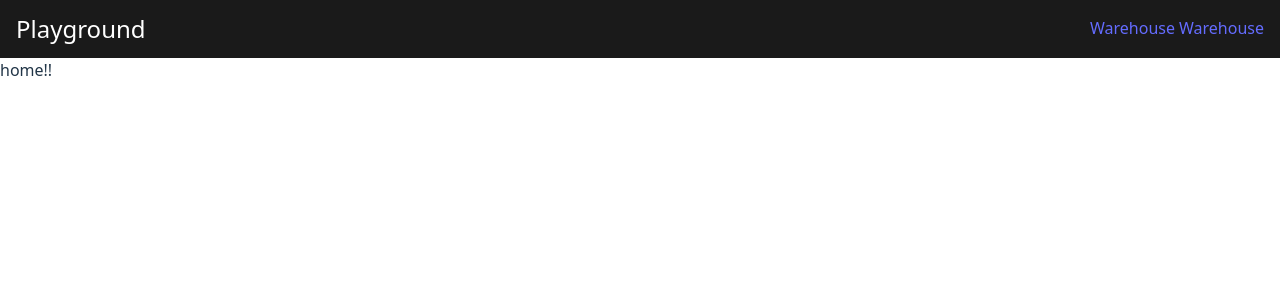
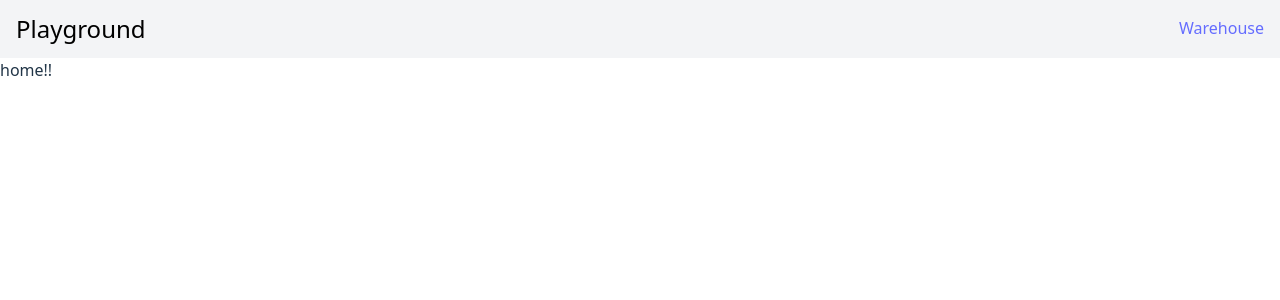
Before and after one commit to caryscho/bluepepper, a React (Vite) app: page / in a window 1280 px wide. Shown: the top 300 px of the page. Built offline with nearby package versions, Linux system fonts and the light colour scheme.

Commit message:
refactor: update header styling and layout structure with Tailwind CSS

```diff
--- a/src/App.css
+++ b/src/App.css
@@ -3,13 +3,6 @@
   height: 100vh;
   display: flex;
   flex-direction: column;
-}
-
-.app header {
-  padding: 1rem;
-  background: #1a1a1a;
-  color: white;
-  z-index: 10;
 }
 
 .app header h1 {
--- a/src/components/Layout.tsx
+++ b/src/components/Layout.tsx
@@ -4,13 +4,9 @@ import "./../App.css";
 export default function Layout() {
   return (
     <div className="app">
-      <header
-        className="flex justify-between"
-        style={{ padding: "1rem", background: "#1a1a1a", color: "white" }}
-      >
+      <header className="flex justify-between p-4 w-full text-black bg-gray-100">
         <h1>Playground</h1>
         <nav className="flex gap-1">
-          <NavLink to="warehouse">Warehouse</NavLink>
           <NavLink to="warehouse">Warehouse</NavLink>
         </nav>
       </header>
```
